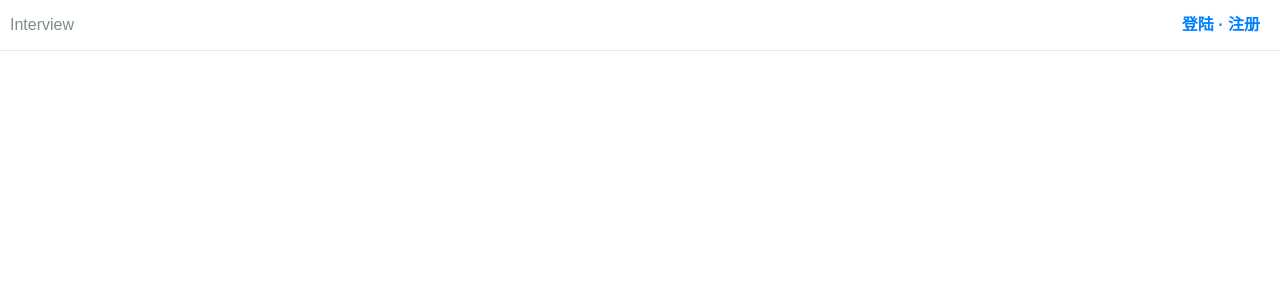
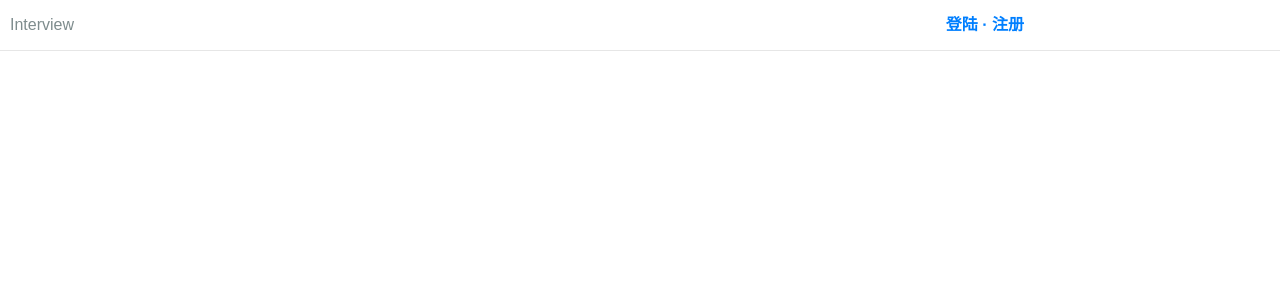
Before and after one commit to Moon-Future/Interview-Each-Other, a Vue app: page / in a window 1280 px wide. Shown: the top 300 px of the page. Built offline with nearby package versions, Linux system fonts and the light colour scheme.

Commit message:
Login show

```diff
--- a/src/components/Header.vue
+++ b/src/components/Header.vue
@@ -56,8 +56,6 @@ export default {
   },
   data() {
     return {
-      loginVisiable: false,
-      loginFlag: true,
       dropdownList: [
         {
           icon: 'icon-setting',
@@ -126,6 +124,9 @@ export default {
   height: 50px;
   line-height: 50px;
   padding: 0 10px;
+  width: 80%;
+  min-width: 600px;
+  user-select: none;
   .header-logo {
     cursor: pointer;
     font-family: rubik, arial;
--- a/src/components/Login.vue
+++ b/src/components/Login.vue
@@ -3,7 +3,7 @@
     <el-dialog
       :title="loginFlag ? '登陆' : '注册'"
       width="26rem"
-      :visible.sync="loginVisiable"
+      :visible="loginVisiable"
       :modal-append-to-body="false"
       :close-on-click-modal="false"
       @close="close"
```
Also changed, not shown: 1 other file (tests, documents, lock files or other folders).
